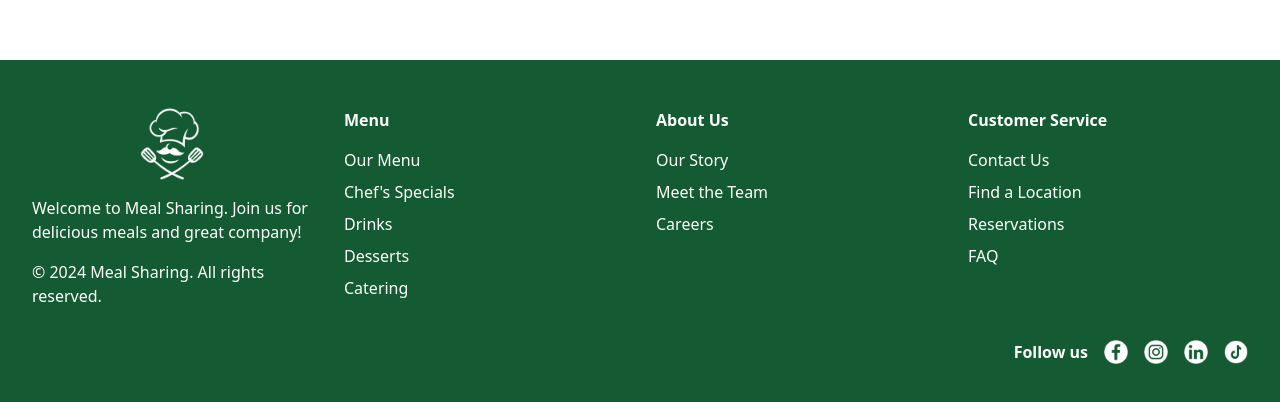
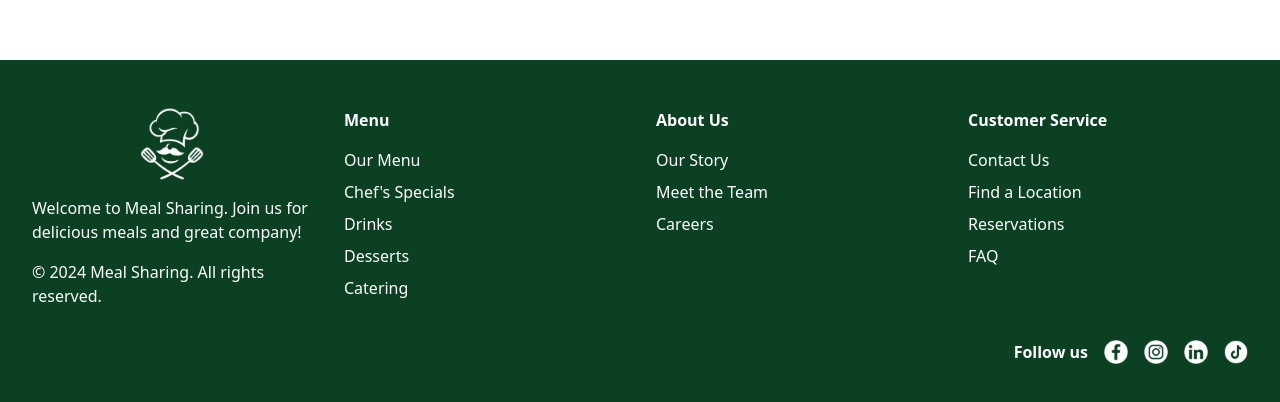
Before and after one commit to YuejiaoShi/meal-sharing, a Next.js app in the folder frontend/: page / in a window 1280 px wide. Shown: the part 740-1142 px from the top of the page. Built offline with nearby package versions, Linux system fonts and the light colour scheme; no server answers.

Commit message:
define darkMode and LightMode bg and text colors

```diff
--- a/frontend/tailwind.config.js
+++ b/frontend/tailwind.config.js
@@ -8,7 +8,15 @@ module.exports = {
   theme: {
     extend: {
       colors: {
-        primary: "#145a32",
+        primary: "#0c4022",
+        darkMode: {
+          background: "#0c4022",
+          text: "#ffffff",
+        },
+        lightMode: {
+          background: "#9bebc9",
+          text: "#0c4022",
+        },
       },
     },
   },
```
